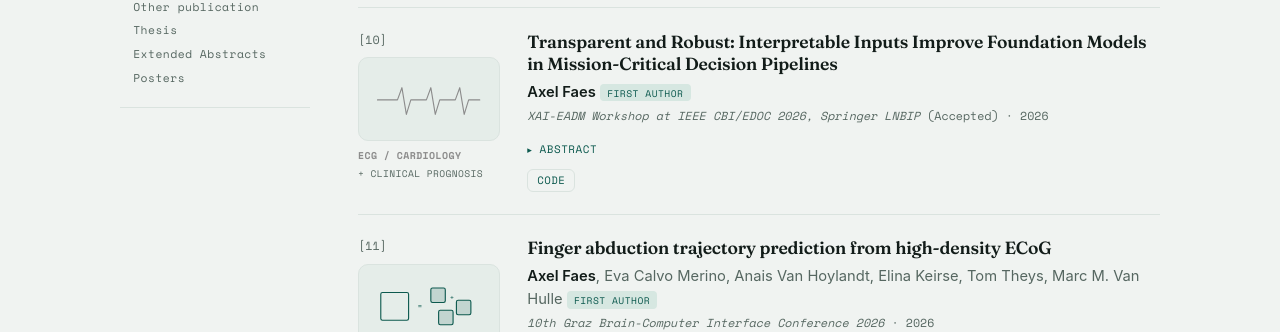
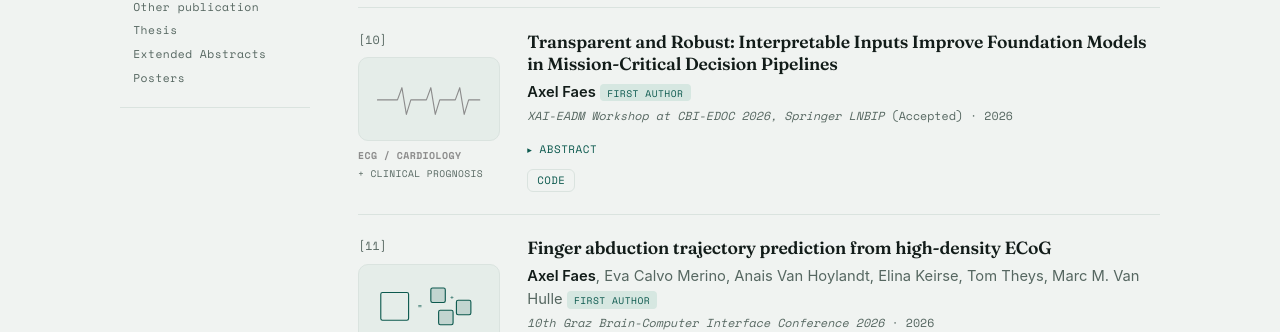
Before and after one commit to TheAxeC/theaxec.github.io, a Jekyll site: the page built from _pages/publications.md, in a window 1280 px wide and 900 px high, scrolled down 2228 px. Shown: the part 153-485 px from the top of the window. Built offline with Jekyll 4.4.1, drawn with Linux system fonts in a browser that asks for light colours.

Commit message:
Update conference publication details to correct workshop name

```diff
--- a/_data/publications.yml
+++ b/_data/publications.yml
@@ -300,7 +300,7 @@ conference:
         - authors: Axel Faes
           title: "Transparent and Robust: Interpretable Inputs Improve Foundation Models in Mission-Critical Decision Pipelines"
           program: [ecg, prognosis]
-          book: "XAI-EADM Workshop at IEEE CBI/EDOC 2026, Springer LNBIP"
+          book: "XAI-EADM Workshop at CBI-EDOC 2026, Springer LNBIP"
           pub_date: 2026
           url: ""
           links:
```
Also changed, not shown: _linkedin/xx-transparent-and-robust-long.md (+1 -1 lines).
